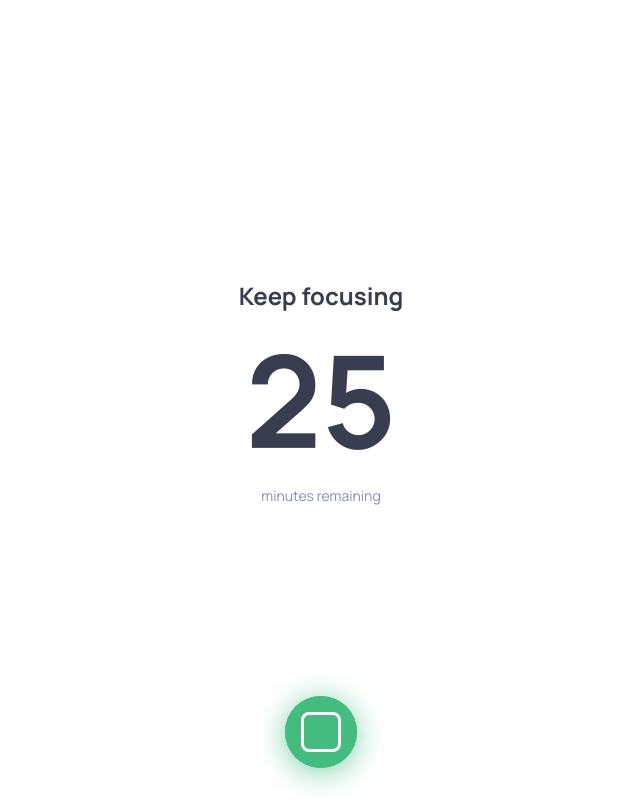
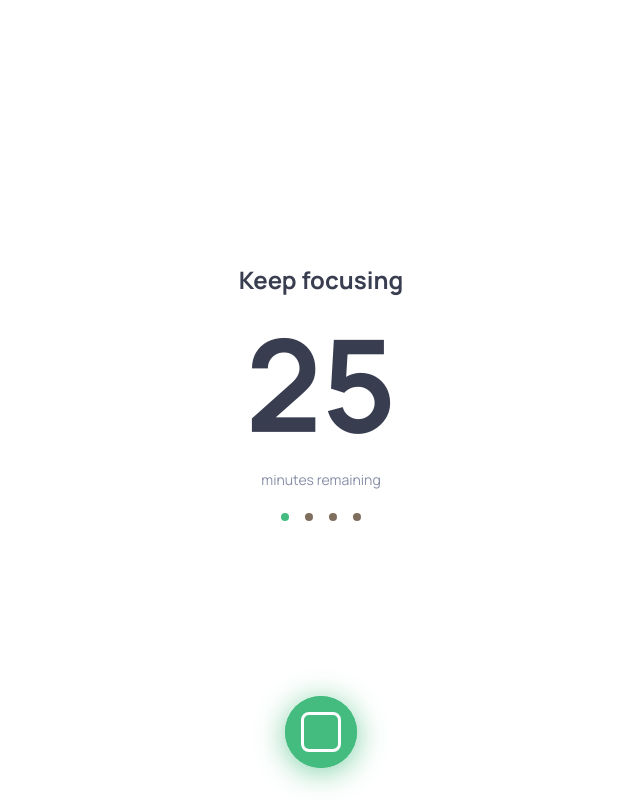
Before and after one commit to MartinRybergLaude/Avodoro, a React (Create React App) app: page / in a window 1280 px wide. Both pictures are taken after a click on the button 640 px from the left and 732 px from the top of the page. Shown: the whole page, without its empty margins (319-959 px from the left). Built offline with nearby package versions, Linux system fonts and the light colour scheme.

Commit message:
Add progress bar

```diff
--- /dev/null
+++ b/src/components/ProgressBar.module.scss
@@ -0,0 +1,17 @@
+.container {
+  margin-top: 24px;
+  width: 80px;
+  display: flex;
+  flex-direction: row;
+  align-items: center;
+  justify-content: space-between;
+  div {
+    width: 8px;
+    height: 8px;
+    border-radius: 50%;
+    background: var(--color-accent);
+  }
+  .active {
+    background: var(--color-primary);
+  }
+}
--- /dev/null
+++ b/src/components/ProgressBar.tsx
@@ -0,0 +1,18 @@
+import React, { useState } from "react"
+import styles from "./ProgressBar.module.scss"
+
+interface Props {
+  stage: number
+}
+export default function ProgressBar(props: Props) {
+
+  return (
+    <div className={styles.container}>
+      {[...Array(4)].map((item, index) => {
+        const name = (index < props.stage) ? styles.active : ""
+        return <div key={index} className={name} />
+      }
+      )}
+    </div>
+  )
+}
--- a/src/screens/ScreenTimer.module.scss
+++ b/src/screens/ScreenTimer.module.scss
@@ -8,4 +8,7 @@
   h1 {
     width: 256px;
   }
+  .ready {
+    margin-top: 16px;
+  }
 }
--- a/src/screens/ScreenTimer.tsx
+++ b/src/screens/ScreenTimer.tsx
@@ -2,6 +2,7 @@ import React, { useEffect, useRef, useState } from "react"
 import Explosion from "../components/Explosion"
 import styles from "./ScreenTimer.module.scss"
 import logopng from "../logo192.png"
+import ProgressBar from "../components/ProgressBar"
 
 enum TimerTypes {
   FOCUS,
@@ -17,13 +18,13 @@ interface Props {
   pauseCallback: () => void
 }
 
-let avodorosCompleted = 0
 let interval: NodeJS.Timer
 
 export default function ScreenTimer(props: Props) {
   const [timerType, setTimerType] = useState(TimerTypes.FOCUS)
   const [time, setTime] = useState(props.focusLength)
   const [showExplosion, setShowExplosion] = useState(false)
+  const [sessionsCompleted, setSessionsCompleted] = useState(0)
 
   const startTime = Date.now()
   const firstUpdate = useRef(true)
@@ -122,18 +123,18 @@ export default function ScreenTimer(props: Props) {
     if (timeLeft <= 0) {
       switch(timerType) {
       case TimerTypes.FOCUS:
-        if (avodorosCompleted !== 3) {
+        if (sessionsCompleted !== 3) {
           setTimerType(TimerTypes.SHORTBREAK)
         } else {
           setTimerType(TimerTypes.LONGBREAK)
         }
         break
       case TimerTypes.SHORTBREAK:
-        avodorosCompleted++
+        setSessionsCompleted(sessionsCompleted + 1)
         setTimerType(TimerTypes.FOCUS)
         break
       case TimerTypes.LONGBREAK:
-        avodorosCompleted = 0
+        setSessionsCompleted(0)
         setTimerType(TimerTypes.FOCUS)
         break
       }
@@ -161,7 +162,7 @@ export default function ScreenTimer(props: Props) {
     case TimerTypes.SHORTBREAK:
       return "Short break"
     case TimerTypes.LONGBREAK:
-      return "long break"
+      return "Long break"
     }
   }
 
@@ -176,9 +177,10 @@ export default function ScreenTimer(props: Props) {
         :
         <>
           <h2>Next up: {getNextTypeString()}</h2>
-          <p>Ready?</p>
+          <p className={styles.ready}>Ready?</p>
         </>
       }
+      <ProgressBar stage={sessionsCompleted + 1}/>
       {showExplosion && <Explosion /> }
     </div>
   )
```
